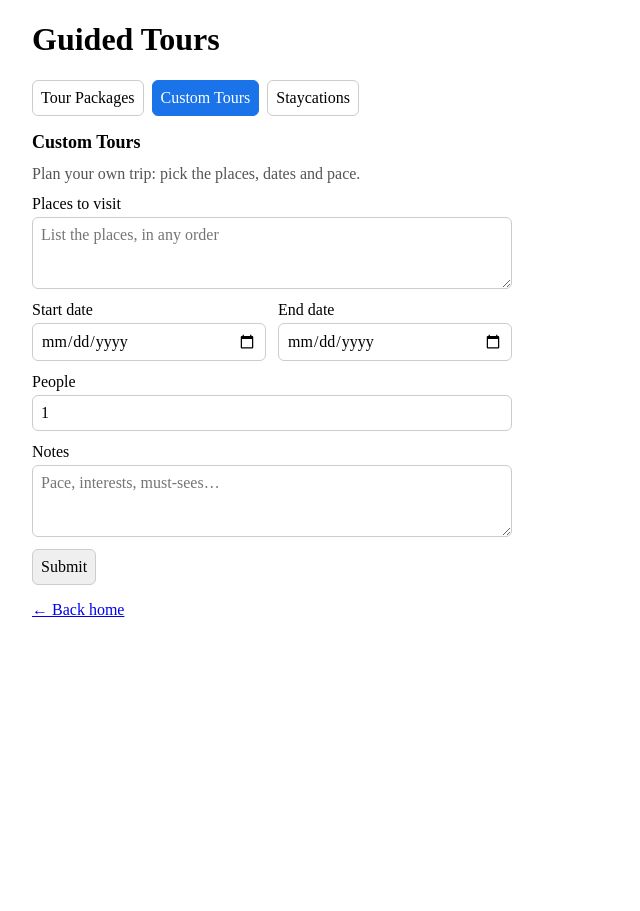
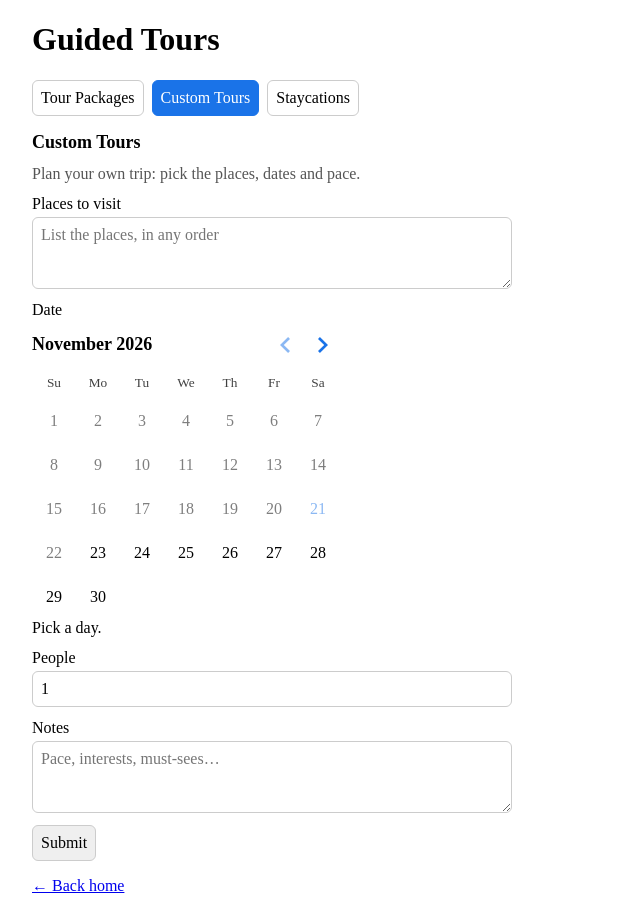
Before and after one commit to planitbeyond/lemmido_frontend, a Next.js app: page /guided_tours in a window 1280 px wide. Both pictures are taken after a click on the button "Custom Tours". Shown: the whole page, without its empty margins (0-640 px from the left). Before the commit the page ends 800 px from the top, so only its background shows below. Built offline with nearby package versions, Linux system fonts and the light colour scheme.

Commit message:
booking dates based on booking slots

```diff
--- a/package.json
+++ b/package.json
@@ -14,6 +14,7 @@
     "next": "16.4.5",
     "pg": "^8.23.1",
     "react": "19.3.0",
+    "react-day-picker": "^10.0.2",
     "react-dom": "19.3.0"
   },
   "devDependencies": {
--- /dev/null
+++ b/src/components/booking-date-picker.tsx
@@ -0,0 +1,119 @@
+"use client";
+
+import { useState } from "react";
+import { DayPicker, type DateRange, type Matcher } from "react-day-picker";
+import "react-day-picker/style.css";
+import { parseDateInputValue, toDateInputValue, useEarliestBookingDate } from "../lib/booking-dates";
+
+type Props = {
+    label: string;
+    // YYYY-MM-DD days that already have MAX_BOOKING_PER_DAY bookings
+    fullDates?: string[];
+} & (
+    // One day, submitted under `name` as YYYY-MM-DD
+    | { mode?: "single"; name: string }
+    // A stay of one night or more, submitted as `startName` and `endName`
+    | { mode: "range"; startName: string; endName: string }
+);
+
+// How far ahead the calendar lets you go
+const MONTHS_AHEAD = 12;
+const DAY_MS = 24 * 60 * 60 * 1000;
+
+// Kept in the form so the browser's validation still runs (a type="hidden"
+// input would skip it), but out of sight: the calendar is what people use.
+const hiddenInput = { position: "absolute", width: 1, height: 1, opacity: 0, pointerEvents: "none" } as const;
+
+function HiddenField({ name, value, error }: { name: string; value: string; error: string }) {
+    return (
+        <input
+            name={name}
+            value={value}
+            onChange={() => {}}
+            // Blocks the submit, with this message, while there is an error
+            ref={(el) => el?.setCustomValidity(error)}
+            tabIndex={-1}
+            aria-hidden="true"
+            style={hiddenInput}
+        />
+    );
+}
+
+// Days inside the notice period and fully booked days can't be picked,
+// and a range can't run across them.
+export default function BookingDatePicker(props: Props) {
+    const { label, fullDates = [] } = props;
+    const earliest = useEarliestBookingDate();
+    const [day, setDay] = useState<Date | undefined>();
+    const [range, setRange] = useState<DateRange | undefined>();
+
+    // Today depends on the user's clock, so the calendar only renders in the browser
+    if (!earliest) {
+        return <div style={{ display: "flex", flexDirection: "column", gap: 4 }}>{label}</div>;
+    }
+
+    const firstDay = parseDateInputValue(earliest);
+    const lastMonth = new Date(firstDay.getFullYear(), firstDay.getMonth() + MONTHS_AHEAD, 1);
+    const disabled: Matcher[] = [
+        { before: firstDay },
+        { after: new Date(lastMonth.getFullYear(), lastMonth.getMonth() + 1, 0) },
+        ...fullDates.map(parseDateInputValue),
+    ];
+    const calendar = {
+        defaultMonth: firstDay,
+        startMonth: firstDay,
+        endMonth: lastMonth,
+        disabled,
+        style: { "--rdp-accent-color": "#1a73e8", "--rdp-accent-background-color": "#e8f0fe", margin: 0 } as React.CSSProperties,
+    };
+
+    let picker: React.ReactNode;
+    if (props.mode === "range") {
+        const { from, to } = range ?? {};
+        // Picking the same day twice gives from === to, which is zero nights
+        const nights = from && to ? Math.round((to.getTime() - from.getTime()) / DAY_MS) : 0;
+        picker = (
+            <>
+                <DayPicker
+                    {...calendar}
+                    mode="range"
+                    selected={range}
+                    onSelect={setRange}
+                    excludeDisabled
+                    resetOnSelect
+                    footer={
+                        nights > 0 ? `${from!.toDateString()} → ${to!.toDateString()} · ${nights} night${nights === 1 ? "" : "s"}`
+                        : from ? "Now pick the check-out day."
+                        : "Pick the check-in day."
+                    }
+                />
+                <HiddenField name={props.startName} value={from ? toDateInputValue(from) : ""} error={from ? "" : "Pick the check-in day on the calendar."}/>
+                <HiddenField
+                    name={props.endName}
+                    value={nights > 0 ? toDateInputValue(to!) : ""}
+                    error={nights > 0 || !from ? "" : "Pick a check-out day after the check-in day."}
+                />
+            </>
+        );
+    } else {
+        picker = (
+            <>
+                <DayPicker
+                    {...calendar}
+                    mode="single"
+                    selected={day}
+                    onSelect={setDay}
+                    footer={day ? `Selected: ${day.toDateString()}` : "Pick a day."}
+                />
+                <HiddenField name={props.name} value={day ? toDateInputValue(day) : ""} error={day ? "" : "Pick a day on the calendar."}/>
+            </>
+        );
+    }
+
+    return (
+        <div role="group" aria-label={label} style={{ display: "flex", flexDirection: "column", gap: 4, position: "relative" }}>
+            {label}
+            {picker}
+        </div>
+    );
+}
--- a/src/components/tour-forms/booking-form.tsx
+++ b/src/components/tour-forms/booking-form.tsx
@@ -4,7 +4,6 @@ import { useState } from "react";
 
 export const field = { display: "flex", flexDirection: "column", gap: 4 } as const;
 export const input = { padding: 8, border: "1px solid #ccc", borderRadius: 6, font: "inherit" };
-export const row = { display: "flex", gap: 12 } as const;
 
 export function PeopleField() {
     return (
@@ -33,20 +32,11 @@ type Props = {
 // Not saved anywhere yet: there is no tours endpoint on the backend,
 // so submitting only shows back what was entered.
 export default function BookingForm({ title, description, children }: Props) {
-    const [error, setError] = useState<string | null>(null);
     const [submitted, setSubmitted] = useState<[string, string][] | null>(null);
 
     function handleSubmit(event: React.FormEvent<HTMLFormElement>) {
         event.preventDefault();
         const data = new FormData(event.currentTarget);
-        // Both date-range forms need the end on or after the start
-        const start = data.get("startDate") ?? data.get("checkIn");
-        const end = data.get("endDate") ?? data.get("checkOut");
-        if (start && end && String(end) < String(start)) {
-            setError("The end date can't be before the start date.");
-            return;
-        }
-        setError(null);
         setSubmitted(
             [...data.entries()]
                 .map(([name, value]) => [name, String(value)] as [string, string])
@@ -60,7 +50,6 @@ export default function BookingForm({ title, description, children }: Props) {
                 <h2 style={{ margin: 0, fontSize: 18 }}>{title}</h2>
                 <p style={{ margin: 0, color: "#555" }}>{description}</p>
                 {children}
-                {error && <p role="alert" style={{ color: "#b00020", margin: 0 }}>{error}</p>}
                 <button type="submit" style={{ ...input, cursor: "pointer", alignSelf: "flex-start" }}>
                     Submit
                 </button>
--- a/src/components/tour-forms/tour-forms.tsx
+++ b/src/components/tour-forms/tour-forms.tsx
@@ -1,8 +1,8 @@
 "use client";
 
 import { useState } from "react";
-import { useEarliestBookingDate } from "../../lib/booking-dates";
-import BookingForm, { field, input, NotesField, PeopleField, row } from "./booking-form";
+import BookingDatePicker from "../booking-date-picker";
+import BookingForm, { field, input, NotesField, PeopleField } from "./booking-form";
 import OfferPicker, { type Offer } from "./offer-picker";
 
 type Category = "tour_packages" | "custom_tours" | "staycations";
@@ -49,39 +49,23 @@ function HomeIcon() {
 }
 
 function PackageFields() {
-    const minDate = useEarliestBookingDate();
     return (
         <>
-            <div style={row}>
-                <label style={{ ...field, flex: 1 }}>
-                    Start date
-                    <input name="startDate" type="date" min={minDate} required style={input}/>
-                </label>
-                <div style={{ flex: 1 }}><PeopleField/></div>
-            </div>
+            <BookingDatePicker name="date" label="Start date"/>
+            <PeopleField/>
             <NotesField placeholder="Pickup point, food preferences…"/>
         </>
     );
 }
 
 function CustomTourFields() {
-    const minDate = useEarliestBookingDate();
     return (
         <>
             <label style={field}>
                 Places to visit
                 <textarea name="places" rows={3} required placeholder="List the places, in any order" style={input}/>
             </label>
-            <div style={row}>
-                <label style={{ ...field, flex: 1 }}>
-                    Start date
-                    <input name="startDate" type="date" min={minDate} required style={input}/>
-                </label>
-                <label style={{ ...field, flex: 1 }}>
-                    End date
-                    <input name="endDate" type="date" min={minDate} required style={input}/>
-                </label>
-            </div>
+            <BookingDatePicker name="date" label="Date"/>
             <PeopleField/>
             <NotesField placeholder="Pace, interests, must-sees…"/>
         </>
@@ -89,19 +73,9 @@ function CustomTourFields() {
 }
 
 function StaycationFields() {
-    const minDate = useEarliestBookingDate();
     return (
         <>
-            <div style={row}>
-                <label style={{ ...field, flex: 1 }}>
-                    Check-in
-                    <input name="checkIn" type="date" min={minDate} required style={input}/>
-                </label>
-                <label style={{ ...field, flex: 1 }}>
-                    Check-out
-                    <input name="checkOut" type="date" min={minDate} required style={input}/>
-                </label>
-            </div>
+            <BookingDatePicker mode="range" startName="checkIn" endName="checkOut" label="Check-in → Check-out"/>
             <PeopleField/>
             <NotesField placeholder="Room type, activities…"/>
         </>
--- a/src/lib/booking-dates.ts
+++ b/src/lib/booking-dates.ts
@@ -3,10 +3,16 @@ import { useSyncExternalStore } from "react";
 // Services have to be booked at least this long before they start
 export const MIN_NOTICE_HOURS = 48;
 
-// YYYY-MM-DD in the user's own timezone, the format <input type="date"> uses
-function toDateInputValue(date: Date) {
+// YYYY-MM-DD in the user's own timezone, the format booking forms submit
+export function toDateInputValue(date: Date) {
     const pad = (n: number) => String(n).padStart(2, "0");
     return `${date.getFullYear()}-${pad(date.getMonth() + 1)}-${pad(date.getDate())}`;
+}
+
+// The reverse of toDateInputValue: midnight of that day, local time
+export function parseDateInputValue(value: string) {
+    const [year, month, day] = value.split("-").map(Number);
+    return new Date(year, month - 1, day);
 }
 
 export function earliestBookingDate() {
@@ -21,7 +27,7 @@ export function hasEnoughNotice(date: string, time = "00:00") {
 
 const noSubscribe = () => () => {};
 
-// The `min` for booking date inputs. Undefined during server rendering, since
+// The first day booking calendars allow. Undefined during server rendering, since
 // "today" there is the server's clock and timezone, not the user's.
 export function useEarliestBookingDate() {
     return useSyncExternalStore(noSubscribe, earliestBookingDate, () => undefined);
```
Also changed, not shown: src/components/ride-form/ride-form.tsx (+7 -12 lines), 1 other file (tests, documents, lock files or other folders).
